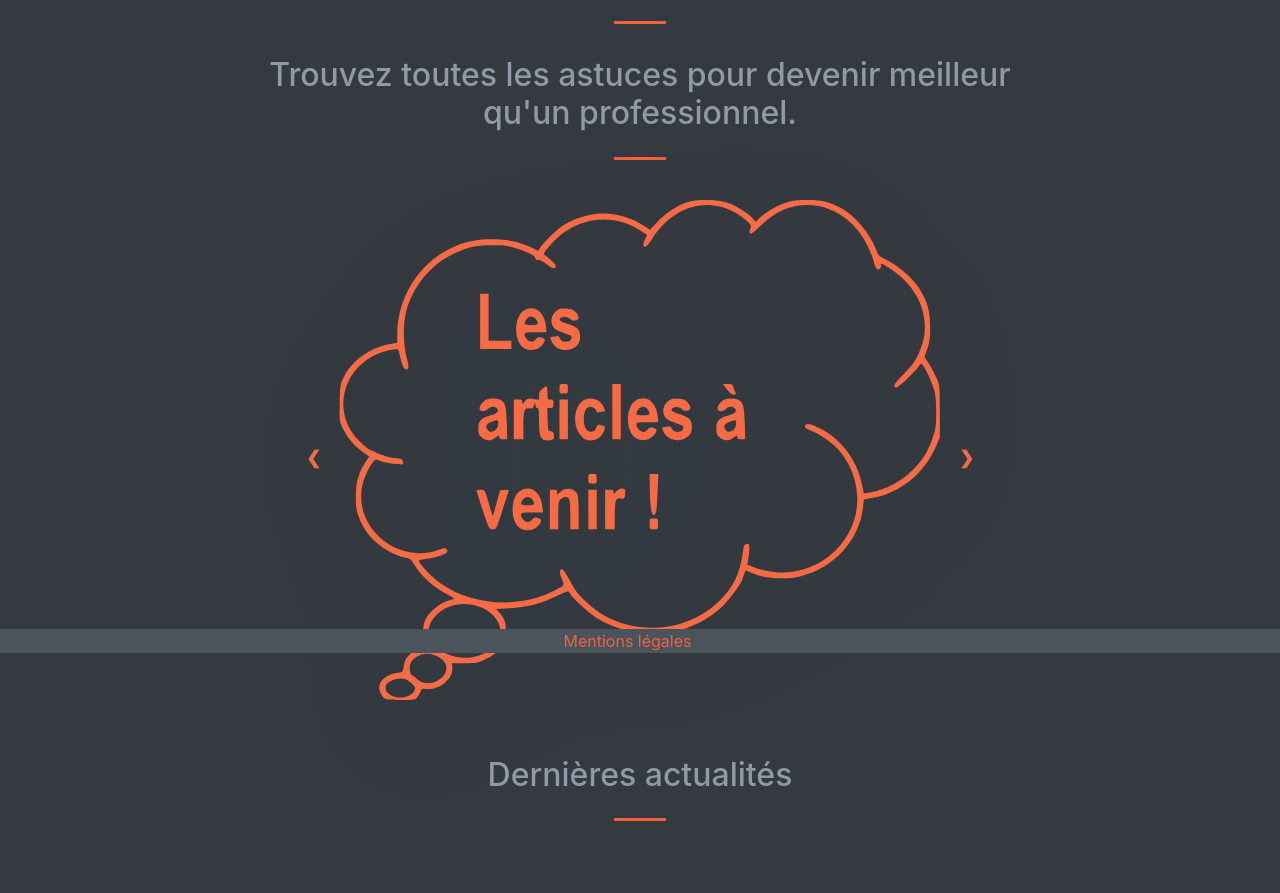
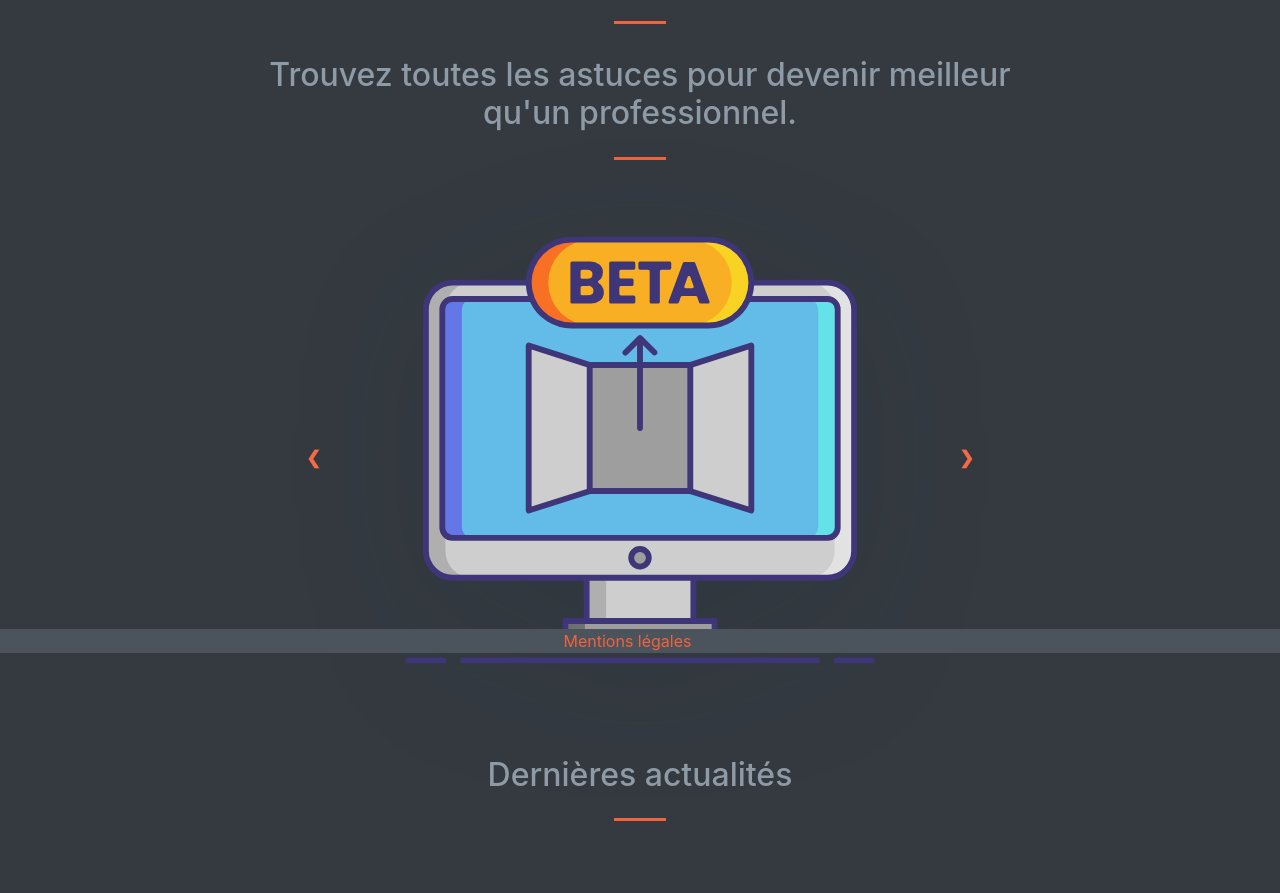
Before and after one commit to Frantz680/Site-elec, a Django app: page / in a window 1280 px wide. Shown: the part 147-1040 px from the top of the page. Run offline with Django 3.2, Linux system fonts and the light colour scheme; data that the repository does not hold is empty; some libraries are stand-ins or nearby versions.

Commit message:
Ajout beta dans le carrousel

```diff
--- a/home/templates/home/index.html
+++ b/home/templates/home/index.html
@@ -33,6 +33,7 @@
 
   <div id="carrousel">
     <ul style="list-style-type: none;">
+      <li><img src="/static/image/slideshow/beta.svg" class="dimention_photo"></li>
       <li><img src="/static/image/slideshow/Les-articles-à-venir.svg" class="dimention_photo"></li>
       {% for picture in pictures %}
       <li><img src="/media/{{ picture.picture }}" class="dimention_photo"></li>
```
Also changed, not shown: static/image/slideshow/beta.svg (added).
